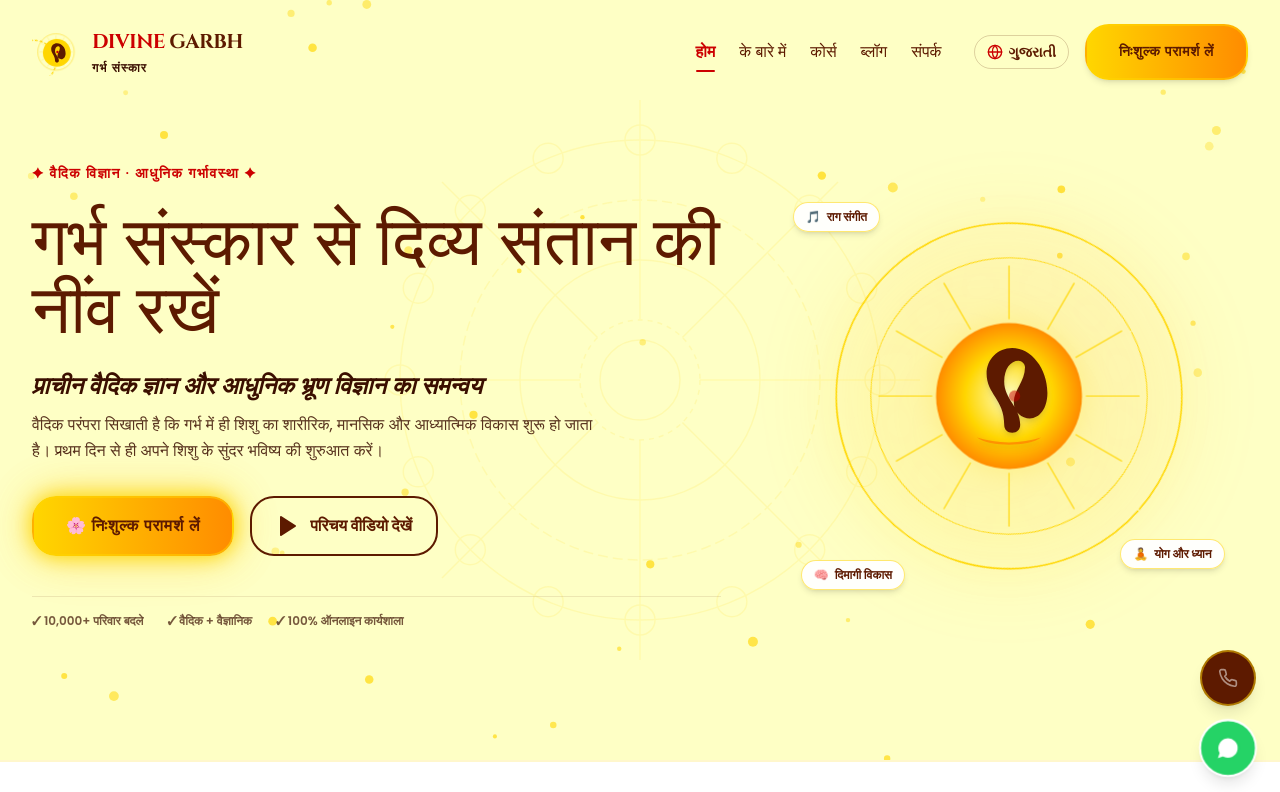
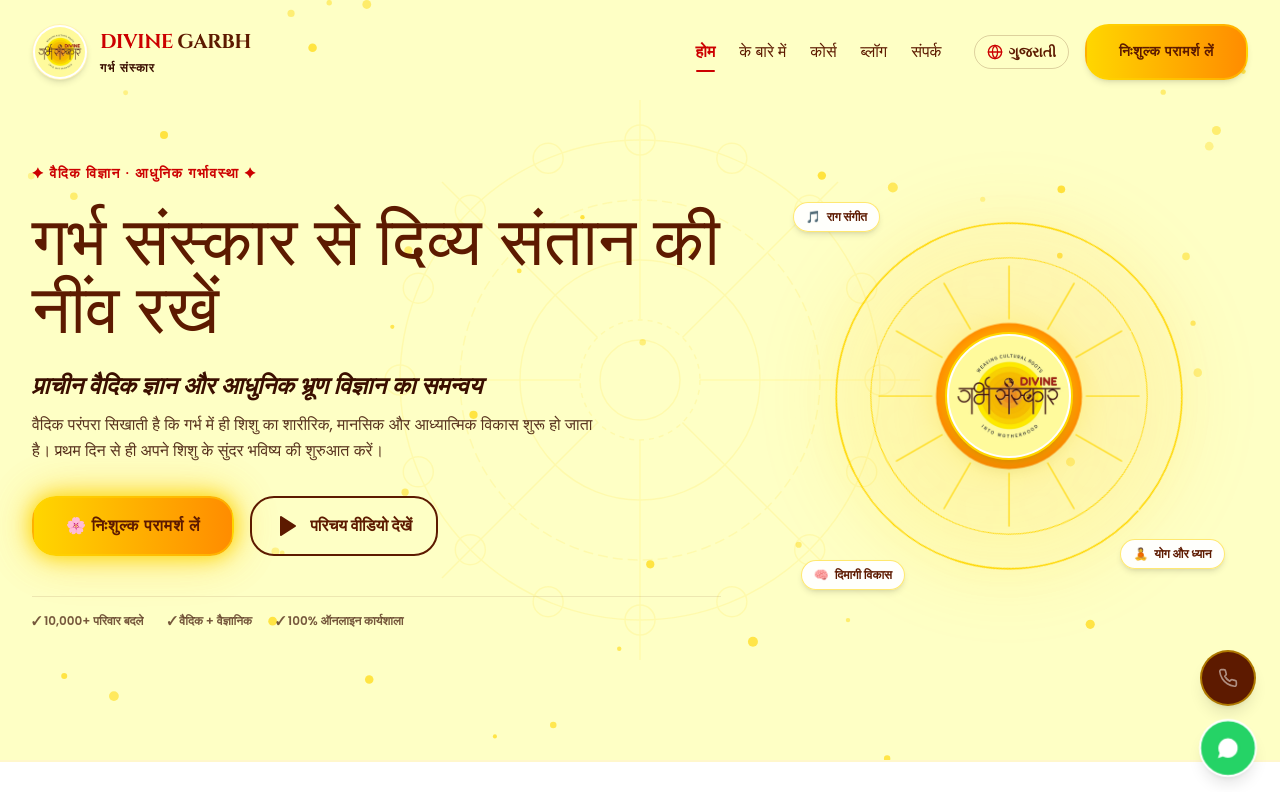
Before and after one commit to shingalajaynesh/DivineGarbhSanskar, a React (Vite) app: page / in a window 1280 px wide. Shown: the top 792 px of the page. Built offline with nearby package versions, Linux system fonts and the light colour scheme; a web font is replaced by a local one.

Commit message:
feat: implement Hero, Navbar, and Footer components and update site favicon

```diff
--- a/index.html
+++ b/index.html
@@ -2,7 +2,7 @@
 <html lang="hi">
   <head>
     <meta charset="UTF-8" />
-    <link rel="icon" type="image/svg+xml" href="/favicon.svg" />
+    <link rel="icon" type="image/jpeg" href="/logo.jpg" />
     <meta name="viewport" content="width=device-width, initial-scale=1.0" />
 
     <!-- Preconnect to Google Fonts and YouTube -->
--- a/src/components/layout/Footer.jsx
+++ b/src/components/layout/Footer.jsx
@@ -31,14 +31,11 @@ const Footer = () => {
           {/* Column 1: Brand Info */}
           <div className="flex flex-col gap-4">
             <Link to="/" className="flex items-center gap-3">
-              <svg width="40" height="40" viewBox="0 0 100 100" className="text-divineGold">
-                <circle cx="50" cy="50" r="45" fill="none" stroke="currentColor" strokeWidth="2" strokeDasharray="5 3" />
-                <circle cx="50" cy="50" r="28" fill="#FFD600" />
-                <path
-                  d="M52 32C45 32 40 37 40 44C40 54 48 57 48 68C48 70 50 72 52 72C54 72 56 70 56 68C56 60 48 56 48 48C48 42 51 38 55 38C57 38 58 40 58 42C58 48 53 52 53 58C53 62 57 65 61 65C66 65 70 60 70 53C70 41 62 32 52 32Z"
-                  fill="#5D1A00"
-                />
-              </svg>
+              <img
+                src="/logo.jpg"
+                alt="Divine Garbh Sanskar Logo"
+                className="w-12 h-12 rounded-full p-0.5 bg-white object-contain hover:rotate-6 transition-transform duration-300 shadow-md border border-divineGold/35"
+              />
               <div className="flex flex-col">
                 <span className="font-accent text-lg font-bold tracking-tight text-white leading-none">
                   <span className="text-divineGold font-extrabold">DIVINE</span> GARBH
--- a/src/components/layout/Navbar.jsx
+++ b/src/components/layout/Navbar.jsx
@@ -52,47 +52,21 @@ const Navbar = () => {
 
       <nav
         aria-label="Main Navigation"
-        className={`fixed top-0 left-0 w-full z-40 transition-all duration-500 ${
-          isScrolled
+        className={`fixed top-0 left-0 w-full z-40 transition-all duration-500 ${isScrolled
             ? 'bg-white/95 backdrop-blur-md shadow-[0_4px_30px_rgba(93,26,0,0.08)] py-3 border-b border-divineGold/20'
             : 'bg-transparent py-5'
-        }`}
+          }`}
       >
         <div className="max-w-7xl mx-auto px-4 sm:px-6 lg:px-8">
           <div className="flex items-center justify-between h-16">
 
             {/* Logo area */}
             <Link to="/" className="flex items-center gap-3 focus:outline-none" aria-label="Divine Garbh Sanskar Home">
-              <svg width="48" height="48" viewBox="0 0 100 100" className="w-10 h-10 md:w-12 md:h-12 text-divineGold">
-                {/* Outer Rotating Mandala Layer */}
-                <circle cx="50" cy="50" r="45" fill="none" stroke="currentColor" strokeWidth="2.5" strokeDasharray="6 4" className="animate-rotate-slow" />
-                <circle cx="50" cy="50" r="38" fill="none" stroke="currentColor" strokeWidth="1" />
-
-                {/* Sunrays */}
-                {[...Array(12)].map((_, i) => (
-                  <line
-                    key={i}
-                    x1="50"
-                    y1="50"
-                    x2={50 + 35 * Math.cos((i * 30 * Math.PI) / 180)}
-                    y2={50 + 35 * Math.sin((i * 30 * Math.PI) / 180)}
-                    stroke="currentColor"
-                    strokeWidth="1.5"
-                    opacity="0.3"
-                  />
-                ))}
-
-                {/* Golden background inner circle */}
-                <circle cx="50" cy="50" r="28" fill="#FFD600" className="animate-pulse-scale" />
-
-                {/* Pregnant mother / fetus silhouette */}
-                <path
-                  d="M52 32C45 32 40 37 40 44C40 54 48 57 48 68C48 70 50 72 52 72C54 72 56 70 56 68C56 60 48 56 48 48C48 42 51 38 55 38C57 38 58 40 58 42C58 48 53 52 53 58C53 62 57 65 61 65C66 65 70 60 70 53C70 41 62 32 52 32Z"
-                  fill="#5D1A00"
-                />
-                {/* Tiny baby heart/light */}
-                <circle cx="53" cy="50" r="2.5" fill="#CC0000" />
-              </svg>
+              <img
+                src="/logo.jpg"
+                alt="Divine Garbh Sanskar Logo"
+                className="w-12 h-12 md:w-14 md:h-14 rounded-full p-0.5 bg-white object-contain hover:rotate-6 transition-transform duration-300 shadow-md border border-divineGold/30"
+              />
 
               <div className="flex flex-col">
                 <span className="font-accent text-lg md:text-xl font-bold tracking-tight text-sacredMaroon leading-none">
@@ -113,9 +87,8 @@ const Navbar = () => {
                     <Link
                       key={link.path}
                       to={link.path}
-                      className={`font-sans font-medium text-base relative py-2 transition-all duration-300 ${
-                        isActive ? 'text-vermillion font-semibold' : 'text-sacredMaroon hover:text-vermillion'
-                      }`}
+                      className={`font-sans font-medium text-base relative py-2 transition-all duration-300 ${isActive ? 'text-vermillion font-semibold' : 'text-sacredMaroon hover:text-vermillion'
+                        }`}
                     >
                       {t(link.label)}
                       {isActive && (
@@ -170,9 +143,8 @@ const Navbar = () => {
 
         {/* Mobile Navigation Panel */}
         <div
-          className={`lg:hidden fixed inset-0 top-[73px] bg-softCream z-30 transition-all duration-500 transform ${
-            isOpen ? 'translate-x-0 opacity-100' : 'translate-x-full opacity-0'
-          }`}
+          className={`lg:hidden fixed inset-0 top-[73px] bg-softCream z-30 transition-all duration-500 transform ${isOpen ? 'translate-x-0 opacity-100' : 'translate-x-full opacity-0'
+            }`}
         >
           {/* Watermark Mandala background */}
           <MandalaBg className="top-1/2 left-1/2 -translate-x-1/2 -translate-y-1/2 w-80 h-80 opacity-[0.06] text-divineGold" />
@@ -184,9 +156,8 @@ const Navbar = () => {
                 <Link
                   key={link.path}
                   to={link.path}
-                  className={`font-sans text-2xl font-semibold transition-all duration-300 ${
-                    isActive ? 'text-vermillion' : 'text-sacredMaroon hover:text-vermillion'
-                  }`}
+                  className={`font-sans text-2xl font-semibold transition-all duration-300 ${isActive ? 'text-vermillion' : 'text-sacredMaroon hover:text-vermillion'
+                    }`}
                 >
                   {t(link.label)}
                 </Link>
--- a/src/components/sections/Hero.jsx
+++ b/src/components/sections/Hero.jsx
@@ -191,28 +191,18 @@ const Hero = () => {
                 </defs>
               </svg>
 
-              {/* Meditating pregnant woman silhouette at absolute center */}
+              {/* Divine logo image at absolute center */}
               <motion.div
                 initial={{ scale: 0.8, opacity: 0 }}
                 animate={{ scale: 1, opacity: 1 }}
                 transition={{ duration: 1, delay: 0.5, type: 'spring' }}
                 className="absolute w-40 h-40 flex items-center justify-center z-10"
               >
-                <svg viewBox="0 0 100 100" fill="none" className="w-full h-full text-sacredMaroon drop-shadow-md">
-                  {/* Silhouette */}
-                  <path
-                    d="M52 20C43 20 36 27 36 36C36 49 47 52 47 68C47 71 49 73 52 73C55 73 57 71 57 68C57 57 47 52 47 41C47 33 51 28 56 28C58 28 60 30 60 32C60 41 53 46 53 54C53 60 58 64 63 64C69 64 74 58 74 48C74 33 64 20 52 20Z"
-                    fill="currentColor"
-                  />
-                  {/* Child/Light element in womb */}
-                  <circle cx="53.5" cy="50" r="3.5" fill="#CC0000" className="animate-pulse" />
-                  {/* Lotus base */}
-                  <path
-                    d="M30 76C42 80 58 80 70 76C62 82 38 82 30 76Z"
-                    fill="#FF8C00"
-                    opacity="0.9"
-                  />
-                </svg>
+                <img
+                  src="/logo.jpg"
+                  alt="Divine Garbh Sanskar Logo"
+                  className="w-32 h-32 rounded-full object-contain shadow-lg border-2 border-divineGold p-0.5 bg-white"
+                />
               </motion.div>
 
               {/* Orbiting info chips (Staggered Floating Cards) */}
```
Also changed, not shown: public/logo.jpg (added).
